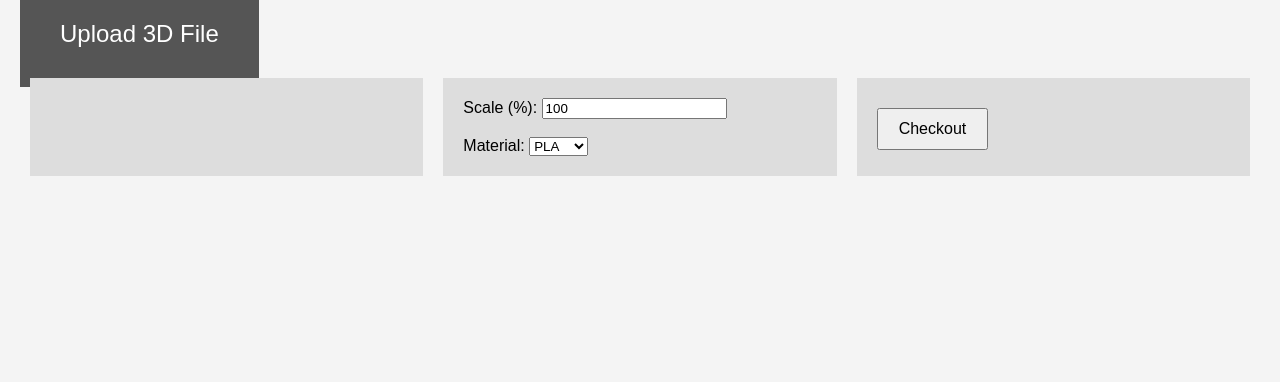
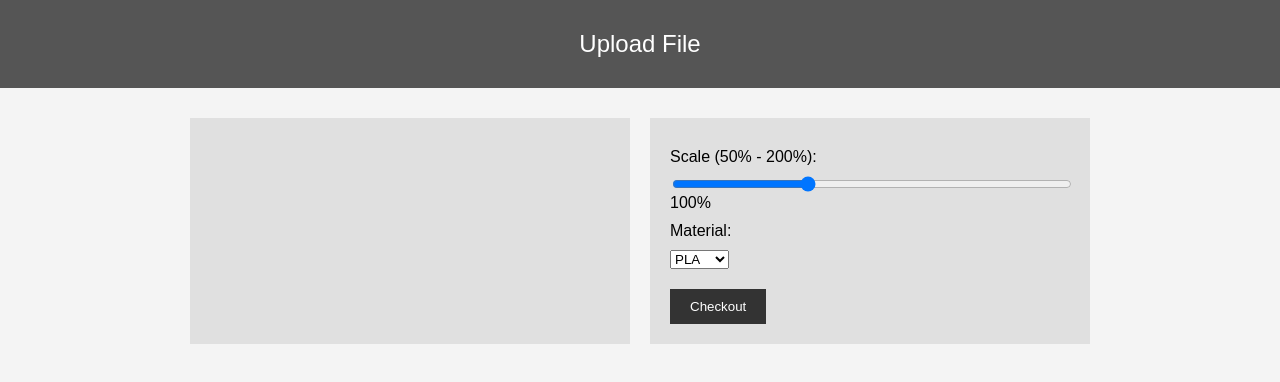
Before and after one commit to LooseGooseMoose/GitHub, a plain HTML site: page Dimensia3D.html in a window 1280 px wide. Drawn offline with Linux system fonts and the light colour scheme.

Commit message:
Update Dimensia3D.html

```diff
--- a/Dimensia3D.html
+++ b/Dimensia3D.html
@@ -1,63 +1,74 @@
-
 <!DOCTYPE html>
 <html lang="en">
 <head>
   <meta charset="UTF-8">
   <meta name="viewport" content="width=device-width, initial-scale=1.0">
-  <title>3D Print Order</title>
+  <title>3D Print Upload</title>
   <style>
     body {
       font-family: Arial, sans-serif;
       margin: 0;
-      padding: 20px;
+      padding: 0;
       background-color: #f4f4f4;
     }
-    .upload-section {
+    .upload-bar {
       background-color: #555;
       color: white;
-      padding: 40px;
       text-align: center;
+      padding: 30px;
       font-size: 24px;
       cursor: pointer;
     }
     .container {
       display: flex;
       flex-wrap: wrap;
-      margin-top: 20px;
+      justify-content: center;
+      padding: 20px;
     }
-    .box {
-      background-color: #ddd;
+    .preview, .controls {
+      background: #e0e0e0;
       padding: 20px;
       margin: 10px;
-      flex: 1;
-      min-width: 300px;
+      flex: 1 1 300px;
+      max-width: 400px;
     }
-    #preview {
-      width: 100%;
-      max-height: 300px;
-      object-fit: contain;
+    #previewImage {
+      max-width: 100%;
+      height: auto;
+      display: none;
+    }
+    label, select, input {
+      display: block;
+      margin-top: 10px;
     }
     button {
+      margin-top: 20px;
       padding: 10px 20px;
-      font-size: 16px;
-      margin-top: 10px;
+      background-color: #333;
+      color: white;
+      border: none;
       cursor: pointer;
+    }
+    input[type="range"] {
+      width: 100%;
     }
   </style>
 </head>
 <body>
 
-<label class="upload-section" for="fileUpload">Upload 3D File</label>
-<input type="file" id="fileUpload" accept=".stl,.obj,.3mf" style="display: none;">
+<div class="upload-bar" onclick="document.getElementById('fileInput').click()">
+  Upload File
+</div>
+<input type="file" id="fileInput" style="display: none" accept=".stl,.obj,.3mf">
 
 <div class="container">
-  <div class="box">
-    <img id="preview" src="" alt="3D File Preview" style="display:none;">
+  <div class="preview">
+    <img id="previewImage" src="/mnt/data/f9c43023-4f89-46d2-bd93-30c321419990.png" alt="3D Preview">
   </div>
-
-  <div class="box">
-    <label for="scale">Scale (%):</label>
-    <input type="number" id="scale" value="100" min="1"><br><br>
+  <div class="controls">
+    <label for="scale">Scale (50% - 200%):</label>
+    <input type="range" id="scale" name="scale" min="50" max="200" value="100">
+    <span id="scaleValue">100%</span>
 
     <label for="material">Material:</label>
     <select id="material">
@@ -65,27 +76,22 @@
       <option value="ABS">ABS</option>
       <option value="PETG">PETG</option>
     </select>
-  </div>
 
-  <div class="box">
     <button onclick="sendEmail()">Checkout</button>
   </div>
 </div>
 
 <script>
-  document.getElementById('fileUpload').addEventListener('change', function(event) {
-    const file = event.target.files[0];
-    if (file) {
-      const preview = document.getElementById('preview');
-      preview.src = URL.createObjectURL(file);
-      preview.style.display = 'block';
-    }
+  const scaleInput = document.getElementById('scale');
+  const scaleValue = document.getElementById('scaleValue');
+  scaleInput.addEventListener('input', () => {
+    scaleValue.textContent = scaleInput.value + '%';
   });
 
   function sendEmail() {
     const scale = document.getElementById('scale').value;
     const material = document.getElementById('material').value;
-    const subject = encodeURIComponent('3D Print Order');
+    const subject = encodeURIComponent('New 3D Print Order');
     const body = encodeURIComponent(`Scale: ${scale}%\nMaterial: ${material}`);
     const mailtoLink = `mailto:theduckfrankie@gmail.com?subject=${subject}&body=${body}`;
     window.location.href = mailtoLink;
```
